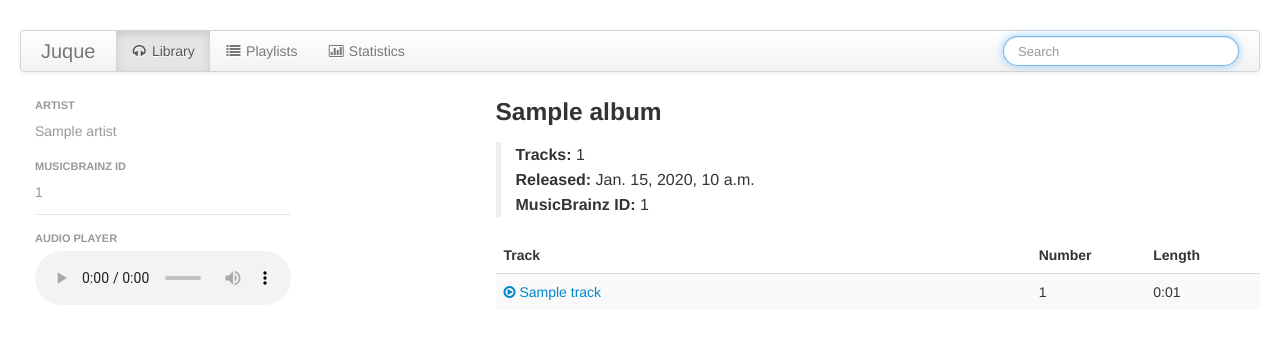
After one commit to dcwatson/juque, a Django app: template templates/library/artist.html in a window 1280 px wide. The commit adds this page. Shown: the top 359 px of the page. Run offline with Django 3.2, Linux system fonts and the light colour scheme; the template is opened without the code that fills it: most values are stand-ins (such as "Sample title", 1, 10 or a date in 2020); some libraries are stand-ins or nearby versions.

Commit message:
Added artist view page, with player

```diff
--- a/juque/library/models.py
+++ b/juque/library/models.py
@@ -44,6 +44,9 @@ class Album (MatchModel):
             #return artwork_storage.url(self.artwork_path)
         return '%simg/cover.png' % settings.STATIC_URL
 
+    def sorted_tracks(self):
+        return self.tracks.order_by('track_number', 'name')
+
 class Genre (MatchModel):
     pass
 
--- a/juque/library/urls.py
+++ b/juque/library/urls.py
@@ -6,6 +6,7 @@ urlpatterns = patterns('juque.library.views',
     url(r'^stats/$', 'stats', name='stats'),
     url(r'^genre/(?P<slug>[a-zA-Z0-9_\-]+)/$', 'genre', name='library-genre'),
     url(r'^user/(?P<uid>\d+)/$', 'user', name='library-user'),
+    url(r'^artist/(?P<slug>[a-zA-Z0-9_\-]+)/$', 'artist', name='library-artist'),
     url(r'^cleanup/artists/$', 'cleanup_artists', name='cleanup-artists'),
     url(r'^cleanup/albums/$', 'cleanup_albums', name='cleanup-albums'),
     url(r'^cleanup/tracks/$', 'cleanup_tracks', name='cleanup-tracks'),
--- /dev/null
+++ b/templates/library/artist.html
@@ -0,0 +1,66 @@
+{% extends "library/base.html" %}
+
+{% load bootstrap %}
+{% load track %}
+
+{% block css %}
+<style>
+    div.album { margin-bottom: 30px; }
+    div.album h3 { margin-top: 0px; }
+    td.track { width: 70%; }
+    td.number, td.length { width: 15%; }
+</style>
+{% endblock %}
+
+{% block js %}
+<script src="{{ STATIC_URL }}js/library.js"></script>
+{% endblock %}
+
+{% block content %}
+<div class="row-fluid">
+    <div class="span3">
+        <ul class="nav nav-list">
+            <li class="nav-header">Artist</li>
+            <li class="disabled"><a href="">{{ artist }}</a></li>
+            <li class="nav-header">MusicBrainz ID</li>
+            <li class="disabled"><a href="">{{ artist.musicbrainz_id }}</a></li>
+            <li class="divider"></li>
+            <li class="nav-header">Audio Player</li>
+            <li><audio id="player" controls></audio></li>
+        </ul>
+    </div>
+    <div class="span9">
+        {% for album in artist.albums.all %}
+        <div class="row-fluid album">
+            <div class="span2">
+                <img src="{{ album.artwork_url }}" alt="" />
+            </div>
+            <div class="span10">
+                <h3>{{ album }}</h3>
+                <blockquote><p>
+                    {% if album.num_tracks %}<strong>Tracks:</strong> {{ album.num_tracks }}<br />{% endif %}
+                    {% if album.release_date %}<strong>Released:</strong> {{ album.release_date }}<br />{% endif %}
+                    {% if album.musicbrainz_id %}<strong>MusicBrainz ID:</strong> {{ album.musicbrainz_id }}{% endif %}
+                </p></blockquote>
+                <table class="table table-striped">
+                    <thead><tr>
+                        <th>Track</th>
+                        <th>Number</th>
+                        <th>Length</th>
+                    </tr></thead>
+                    <tbody>
+                        {% for track in album.sorted_tracks %}
+                        <tr>
+                            <td class="track"><a class="play" data-track-id="{{ track.pk }}" data-track-url="{{ track.url }}" href="{% url "track-edit" track_id=track.pk %}"><i class="icon-play-circle"></i> {{ track }}</a></td>
+                            <td class="number">{{ track.track_number|default:"" }}</td>
+                            <td class="length">{{ track.length|track_length }}</td>
+                        </tr>
+                        {% endfor %}
+                    </tbody>
+                </table>
+            </div>
+        </div>
+        {% endfor %}
+    </div>
+</div>
+{% endblock %}
--- a/templates/library/page.html
+++ b/templates/library/page.html
@@ -16,7 +16,7 @@
         <tr>
             <td><input type="checkbox" class="track-select" value="{{ track.pk }}" /></td>
             <td><a class="play" data-track-id="{{ track.pk }}" data-track-url="{{ track.url }}" data-artist="{{ track.artist }}" data-title="{{ track }}" data-cover-url="{{ track.album.artwork_url }}" href="{% url "track-edit" track_id=track.pk %}"><i class="icon-play-circle"></i> {{ track }}</a></td>
-            <td>{{ track.artist }}</td>
+            <td><a href="{% url "library-artist" slug=track.artist.slug %}">{{ track.artist }}</a></td>
             <td>{{ track.album }}</td>
             <td>{{ track.genre }}</td>
             <td>{{ track.length|track_length }}</td>
```
Also changed, not shown: juque/library/views.py (+7 -0 lines).
